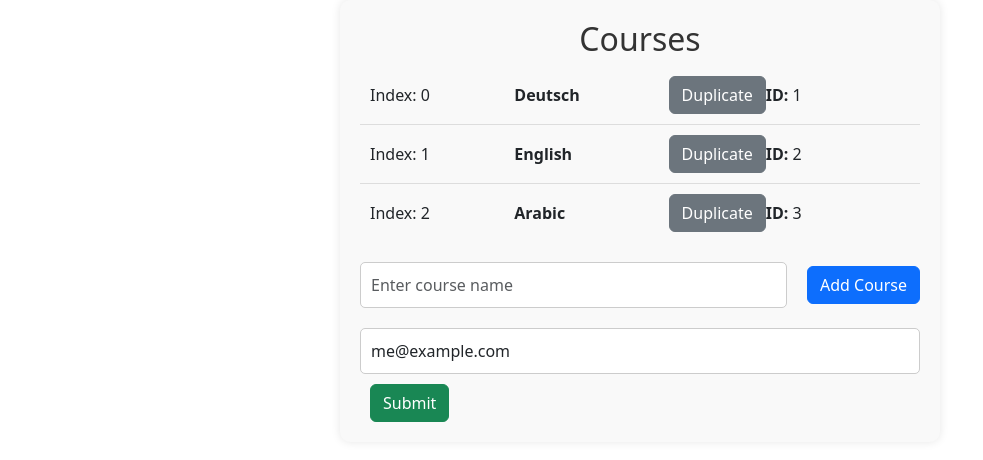
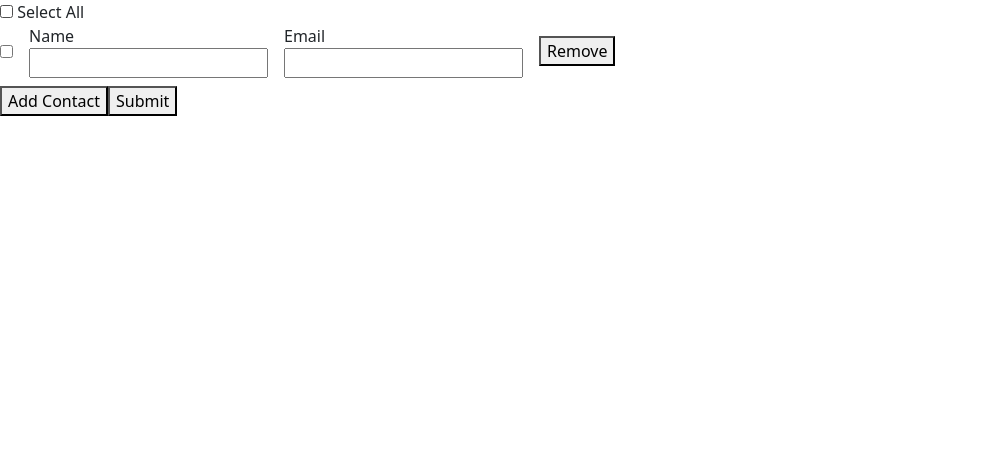
Before and after one commit to DYO1407/Angular_Training-, an Angular app: page / in a window 1280 px wide. Shown: the top 460 px of the page, without its empty margins (0-983 px from the left). Built offline with nearby package versions, Linux system fonts and the light colour scheme.

Commit message:
dynamic_form added

```diff
--- a/src/app/app.component.html
+++ b/src/app/app.component.html
@@ -74,8 +74,9 @@
 <button (click)="increaseSize()">Increase Font</button>
 <button (click)="toggleBackground()">Toggle Background</button> -->
 
-<courses></courses>
+<!-- <courses></courses> -->
 <!-- <login-form> </login-form> -->
  <!-- <form-array></form-array> -->
 <!-- <profile-form></profile-form> -->
  <!-- <duplicate-form></duplicate-form> -->
+  <dynamic-form></dynamic-form>
--- a/src/app/app.module.ts
+++ b/src/app/app.module.ts
@@ -9,6 +9,7 @@ import { LoginFormComponent } from './login-form/login-form.component';
 import { FormArrayComponent } from './form-array/form-array.component';
 import { FormsComponent } from './duplicate-form/forms.component';
 import { ProfileFormComponent } from './profile-form/profile-form.component';
+import { DynamicFormComponent } from './dynamic-form/dynamic-form.component';
 // import { ReactiveFormComponent } from './reactive-form/reactive-form.component';
 
 @NgModule({
@@ -19,6 +20,7 @@ import { ProfileFormComponent } from './profile-form/profile-form.component';
     FormArrayComponent,
     FormsComponent,
     ProfileFormComponent,
+    DynamicFormComponent,
     // ReactiveFormComponent
   ],
   imports: [
--- /dev/null
+++ b/src/app/dynamic-form/dynamic-form.component.html
@@ -0,0 +1,33 @@
+<form [formGroup]="form" (ngSubmit)="onSubmit()">
+  <!-- Master Checkbox -->
+  <label>
+    <input type="checkbox" [checked]="selectAll" (change)="toggleAll()" />
+    Select All
+    </label>
+
+  <div formArrayName="contacts">
+    <div
+      *ngFor="let contact of contacts.controls; let i = index"
+      [formGroupName]="i"
+      style="display: flex; align-items: center; gap: 1rem; margin-bottom: 0.5rem;"
+    >
+      <!-- Row Checkbox -->
+      <input type="checkbox" formControlName="selected" />
+
+      <label style="display: flex; flex-direction: column;">
+        Name
+        <input formControlName="name" />
+      </label>
+
+      <label style="display: flex; flex-direction: column;">
+        Email
+        <input formControlName="email" />
+      </label>
+
+      <button type="button" (click)="removeContact(i)">Remove</button>
+    </div>
+  </div>
+
+  <button type="button" (click)="addContact()">Add Contact</button>
+  <button type="submit">Submit</button>
+</form>
--- /dev/null
+++ b/src/app/dynamic-form/dynamic-form.component.ts
@@ -0,0 +1,77 @@
+import { Component } from '@angular/core';
+import { FormArray, FormGroup, Validators,FormBuilder } from '@angular/forms';
+
+@Component({
+  selector: 'dynamic-form',
+  templateUrl: './dynamic-form.component.html',
+  styleUrl: './dynamic-form.component.css'
+})
+export class DynamicFormComponent {
+
+  form:FormGroup;
+
+  constructor(private fb: FormBuilder) { // Inject FormBuilder service
+
+    this.form=this.fb.group(
+      {
+        contacts: this.fb.array([]) // Initialize contacts as an empty FormArray
+      });
+
+      this.addContact(); // Add the first contact form group
+
+  }
+
+  selectAll: boolean = false;
+
+toggleAll(): void {
+  this.selectAll = !this.selectAll;
+  this.contacts.controls.forEach(control => {
+    control.get('selected')?.setValue(this.selectAll);
+  });
+}
+
+updateSelectAll(): void {
+  const allSelected = this.contacts.controls.every(control => control.get('selected')?.value === true);
+  this.selectAll = allSelected;
+}
+
+
+
+get contacts(): FormArray { // Getter for contacts FormArray
+  return this.form.get('contacts') as FormArray;
+
+}
+newContact(): FormGroup {
+  const contactGroup = this.fb.group({
+    selected: [false],
+    name: ['', Validators.required],
+    email: ['', [Validators.required, Validators.email]]
+  });
+
+  // React to selection changes
+  contactGroup.get('selected')?.valueChanges.subscribe(() => this.updateSelectAll());
+
+  return contactGroup;
+}
+
+addContact(): void {
+  this.contacts.push(this.newContact());
+}
+
+removeContact(index: number): void {
+  this.contacts.removeAt(index);
+}
+
+onSubmit(): void {
+  console.log(this.form.value);
+}
+
+}
+
+
+
+// Part	Meaning
+// contactGroup.get('selected')	Gets the FormControl for the selected checkbox.
+// ?.	Optional chaining – only continues if selected exists.
+// .valueChanges	An Observable that emits every time the checkbox value changes.
+// .subscribe(() => this.updateSelectAll())	When the value changes (checked/unchecked), call the method updateSelectAll() to update the master checkbox.
```
Also changed, not shown: src/app/dynamic-form/dynamic-form.component.css (added), 1 other file (tests, documents, lock files or other folders).
